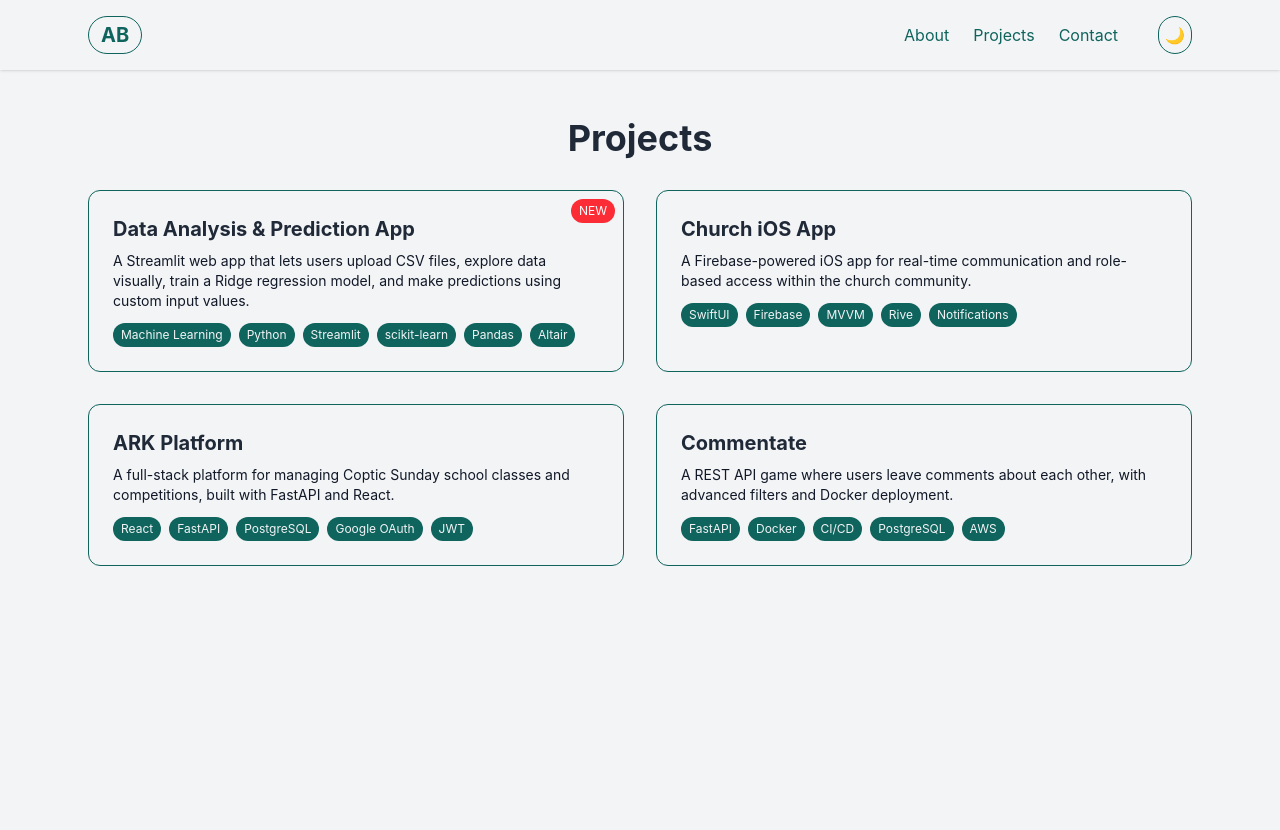
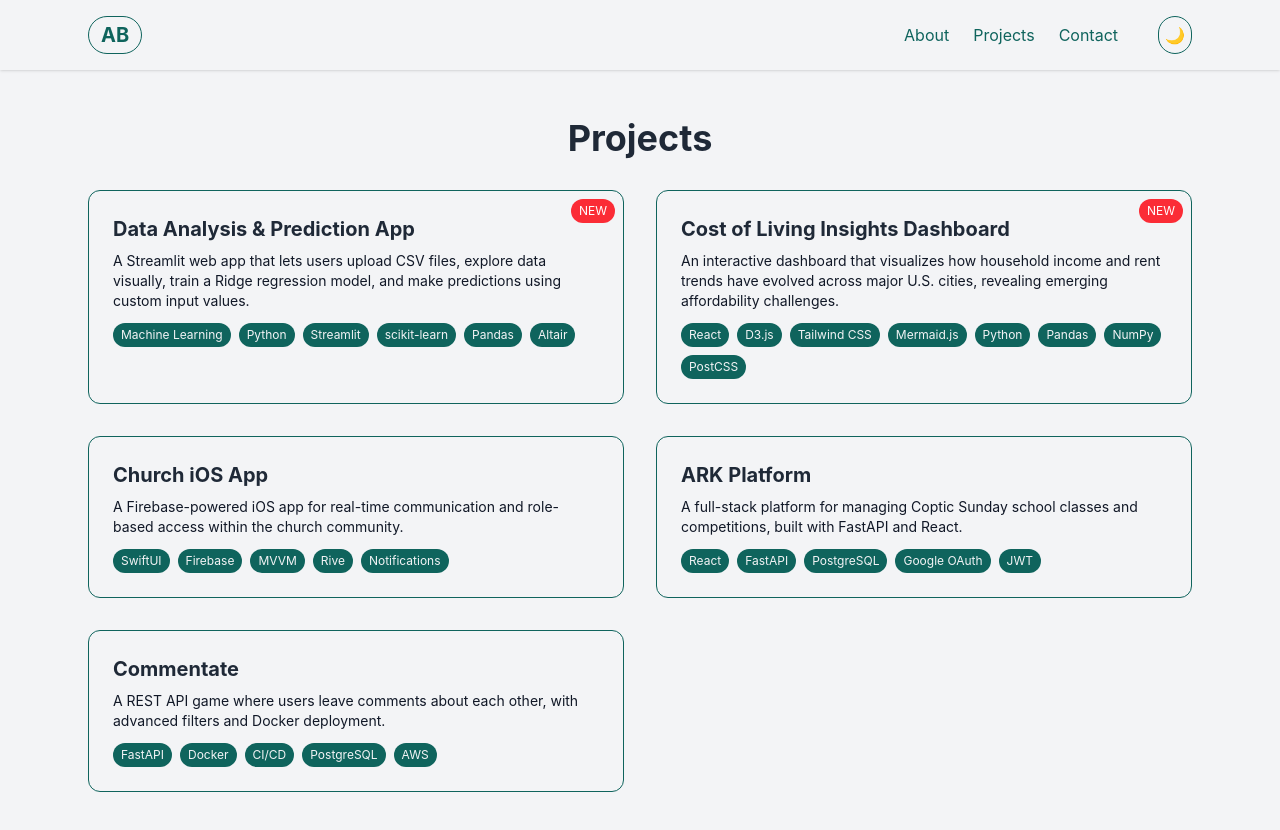
Before and after one commit to andrewbeshay25/My-Portfolio, a Next.js app: page /projects in a window 1280 px wide. Shown: the top 830 px of the page. Before the commit the page ends 800 px from the top, so only its background shows below. Built offline with nearby package versions, Linux system fonts and the light colour scheme.

Commit message:
Added another project

```diff
--- a/src/data/projects.ts
+++ b/src/data/projects.ts
@@ -26,6 +26,22 @@ export interface Project {
         github: "https://github.com/andrewbeshay25/Data-Analysis-and-Prediction-App",
       },
       {
+        id: "cost-of-living-dashboard",
+        title: "Cost of Living Insights Dashboard",
+        description:
+          "An interactive dashboard that visualizes how household income and rent trends have evolved across major U.S. cities, revealing emerging affordability challenges.",
+        tech: [
+          "React", "D3.js", "Tailwind CSS", "Mermaid.js",
+          "Python", "Pandas", "NumPy", "PostCSS"
+        ],
+        isNew: true,
+        screenshots: [
+          "/assets/cost-of-living1.png",
+          "/assets/cost-of-living2.png"
+        ],
+        github: "https://github.com/andrewbeshay25/cost-of-living-trends"
+      },
+      {
       id: "ios-church-app",
       title: "Church iOS App",
       description:
@@ -48,7 +64,11 @@ export interface Project {
       description:
         "A REST API game where users leave comments about each other, with advanced filters and Docker deployment.",
       tech: ["FastAPI", "Docker", "CI/CD", "PostgreSQL", "AWS"],
-      link: "#",
+      screenshots: [
+        "/assets/Commentate1.png",
+        "/assets/Commentate2.png"
+      ],
+      link: "https://web.njit.edu/~aab49/Commentate/",
       github: "https://github.com/andrewbeshay25/commentate",
     },
 
```
